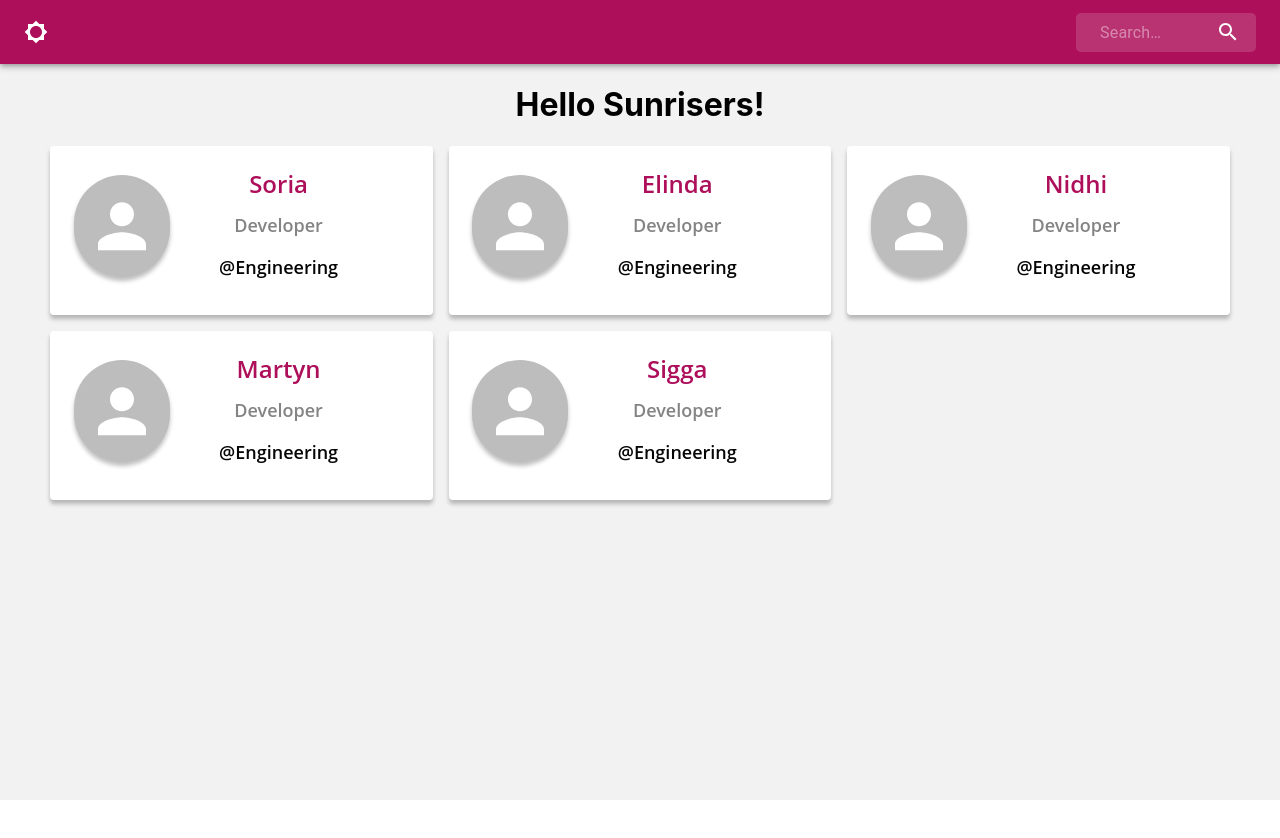
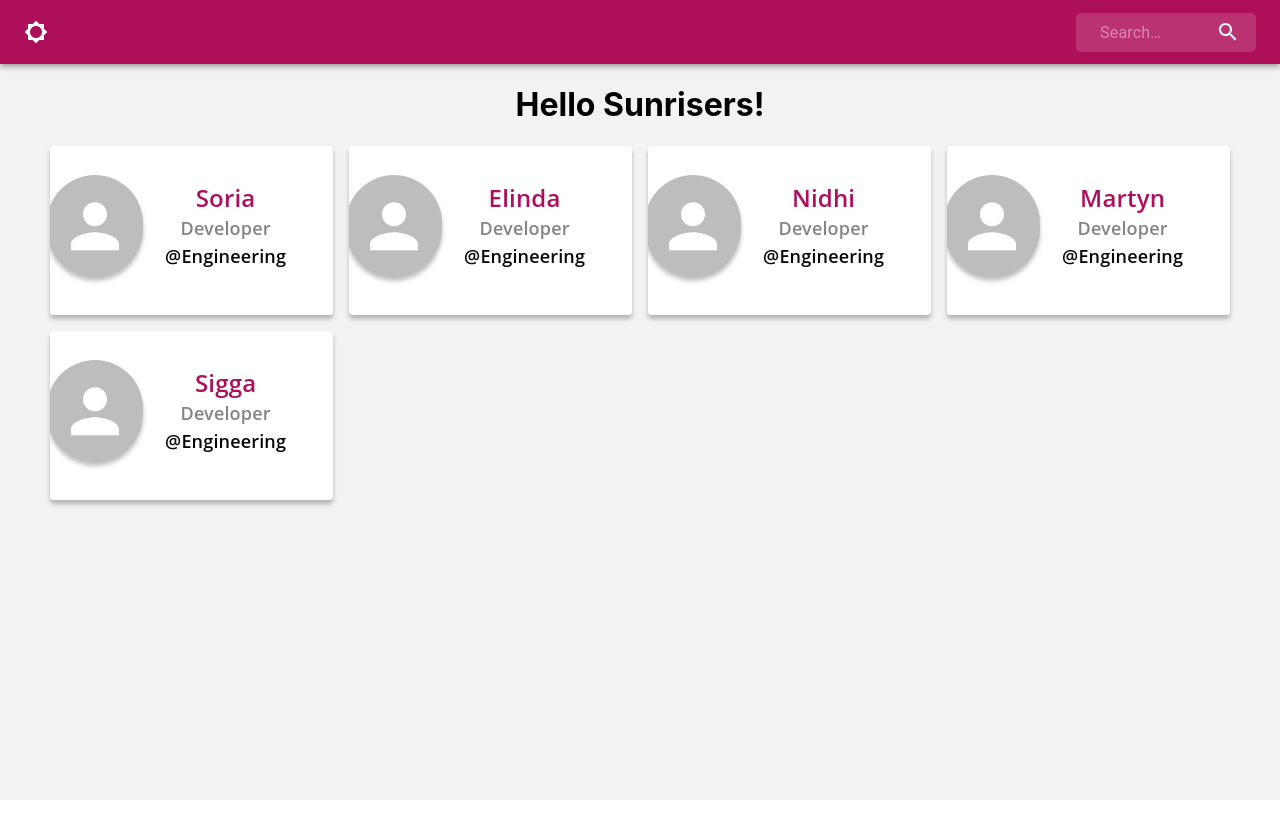
Before and after one commit to elindakuchi/FE-Sunrise, a React (Create React App) app: page / in a window 1280 px wide. Shown: the top 838 px of the page. Built offline with nearby package versions, Linux system fonts and the light colour scheme.

Commit message:
updated styling to include Typography

```diff
--- a/src/components/users/UserCard.js
+++ b/src/components/users/UserCard.js
@@ -3,6 +3,7 @@ import { Link } from "react-router-dom";
 import Card from "@mui/material/Card";
 import Box from "@mui/material/Box";
 import CardContent from "@mui/material/CardContent";
+import Typography from "@mui/material/Typography";
 import Avatar from "@mui/material/Avatar";
 import {
     userCardStyle,
@@ -19,7 +20,7 @@ const UserCard = ({ user }) => {
             direction="row"
             justifyContent="center"
             alignItems="center"
-            width="40%"
+            width="35%"
         >
             <CardContent sx={{ flex: "1 0 auto", justifyContent: "center" }}>
                 <Avatar style={avatarStyle} alt="Username"></Avatar>
@@ -35,16 +36,21 @@ const UserCard = ({ user }) => {
             alignItems="center"
         >
             <CardContent sx={{ flex: "1 0 auto", justifyContent: "center" }}>
-                <p data-testid="user-name" style={userNameStyle}>
+                <Typography
+                    variant="h6"
+                    data-testid="user-name"
+                    style={userNameStyle}
+                >
                     {user.name}
-                </p>
-                <p data-testid="user-role" style={userRoleStyle}>
+                </Typography>
+
+                <Typography data-testid="user-role" style={userRoleStyle}>
                     {user.role}
-                </p>
+                </Typography>
 
-                <p data-testid="user-team" style={userTeamStyle}>
+                <Typography data-testid="user-team" style={userTeamStyle}>
                     @{user.team}
-                </p>
+                </Typography>
             </CardContent>
         </Box>
     );
--- a/src/components/users/Users.js
+++ b/src/components/users/Users.js
@@ -10,9 +10,9 @@ const Users = () => {
         <Grid
             item
             xs={12}
-            md={4}
-            rowSpacing={2}
-            columnSpacing={2}
+            md={3}
+            rowSpacing={8}
+            columnSpacing={8}
             key={user.id}
         >
             <UserCard user={user} />
--- a/src/components/users/styles.js
+++ b/src/components/users/styles.js
@@ -29,7 +29,7 @@ export const userNameStyle = {
     fontStyle: "normal",
     fontWeight: 600,
     fontSize: "24px",
-    lineHeight: "6px",
+    lineHeight: "32px",
 };
 
 export const userRoleStyle = {
@@ -46,5 +46,5 @@ export const userTeamStyle = {
     fontStyle: "normal",
     fontWeight: 600,
     fontSize: "18px",
-    lineHeight: "20px",
+    lineHeight: "28px",
 };
```
